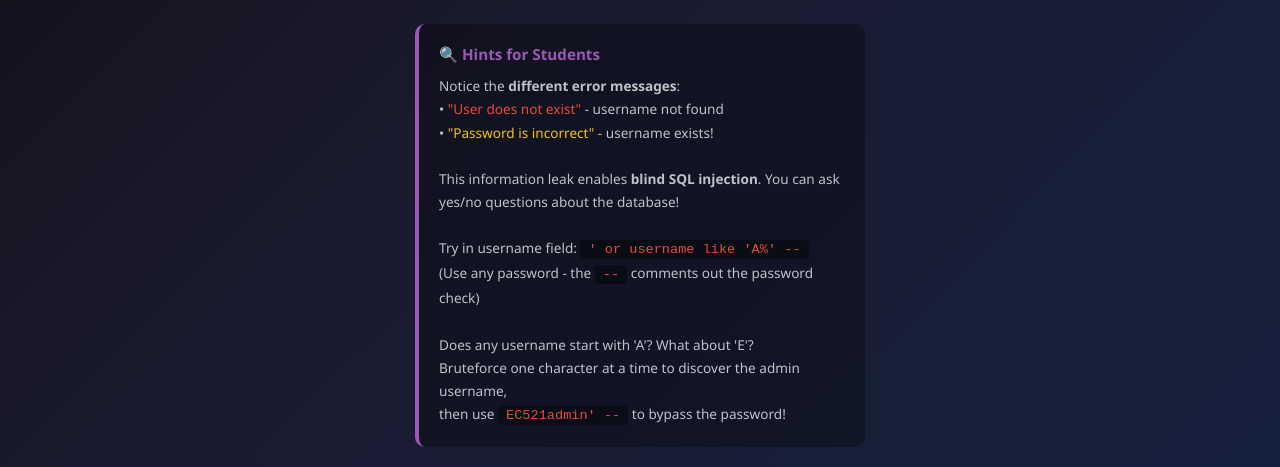
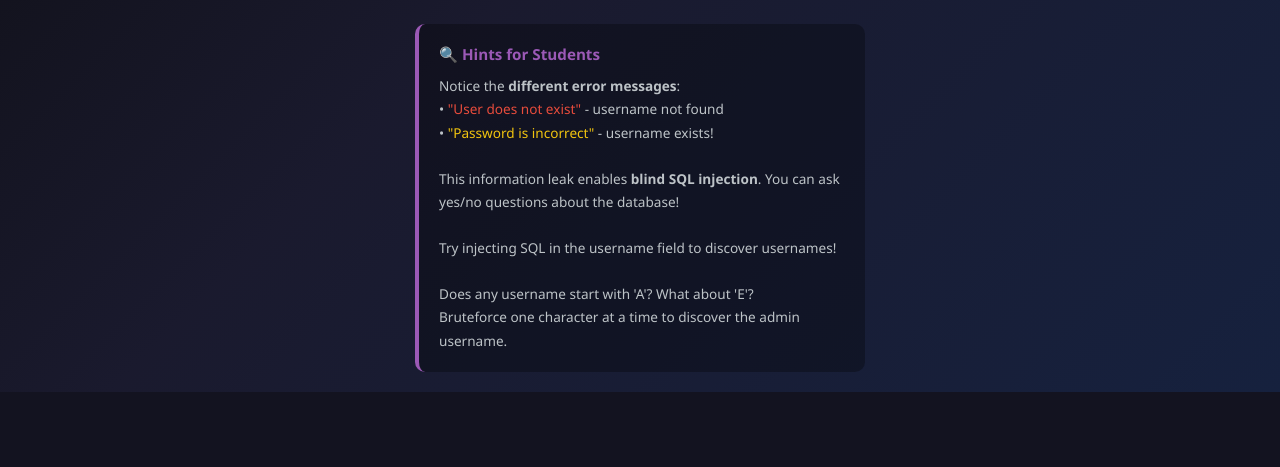
Before and after one commit to gianlucasb/ec521-websec-demos, a Flask app: page /login in a window 1280 px wide. Shown: the part 665-1132 px from the top of the page. After the commit the page ends 1057 px from the top, so only its background shows below. Run offline with Flask 2, Linux system fonts and the light colour scheme.

Commit message:
Remove SQL comment bypass hints from demo materials
Removes explicit examples of using -- to bypass password checks from
the login page, dashboard, and README to let students discover this
technique on their own.

Co-Authored-By: Claude Opus 4.5 <noreply@anthropic.com>

```diff
--- a/sqli-blind/templates/sqli-blind-dashboard.html
+++ b/sqli-blind/templates/sqli-blind-dashboard.html
@@ -200,9 +200,7 @@
                 The different responses for "user not found" vs "wrong password"
                 allowed you to ask yes/no questions about the database:
                 <br><br>
-                <code>' or username like 'E%' --</code> → Does a user start with 'E'?
-                <br>
-                <code>' or username like 'EC%' --</code> → Does a user start with 'EC'?
+                Injecting SQL conditions let you ask: Does a user start with 'E'? With 'EC'?
                 <br><br>
                 This is called <strong>Boolean-based blind SQL injection</strong>.
             </p>
--- a/sqli-blind/templates/sqli-blind-login.html
+++ b/sqli-blind/templates/sqli-blind-login.html
@@ -234,14 +234,11 @@
                 This information leak enables <strong>blind SQL injection</strong>.
                 You can ask yes/no questions about the database!
                 <br><br>
-                Try in username field: <code>' or username like 'A%' --</code>
-                <br>
-                (Use any password - the <code>--</code> comments out the password check)
+                Try injecting SQL in the username field to discover usernames!
                 <br><br>
                 Does any username start with 'A'? What about 'E'?
                 <br>
-                Bruteforce one character at a time to discover the admin username,
-                <br>then use <code>EC521admin' --</code> to bypass the password!
+                Bruteforce one character at a time to discover the admin username.
             </p>
         </div>
     </div>
```
Also changed, not shown: sqli-blind/README.md.
